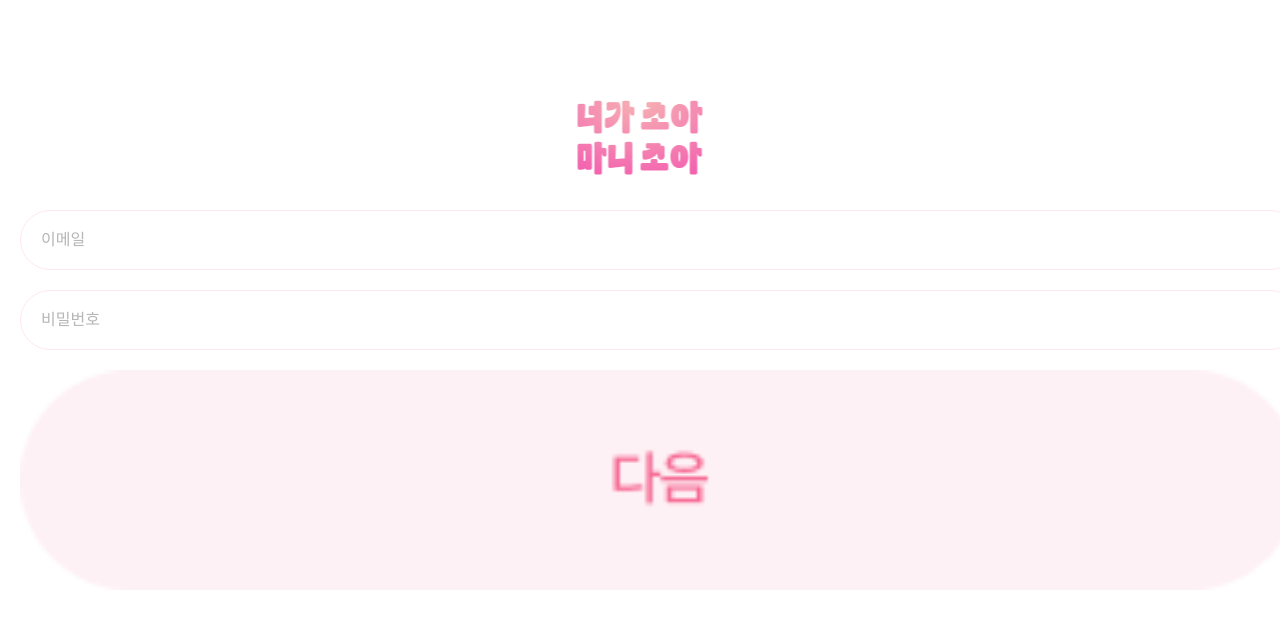
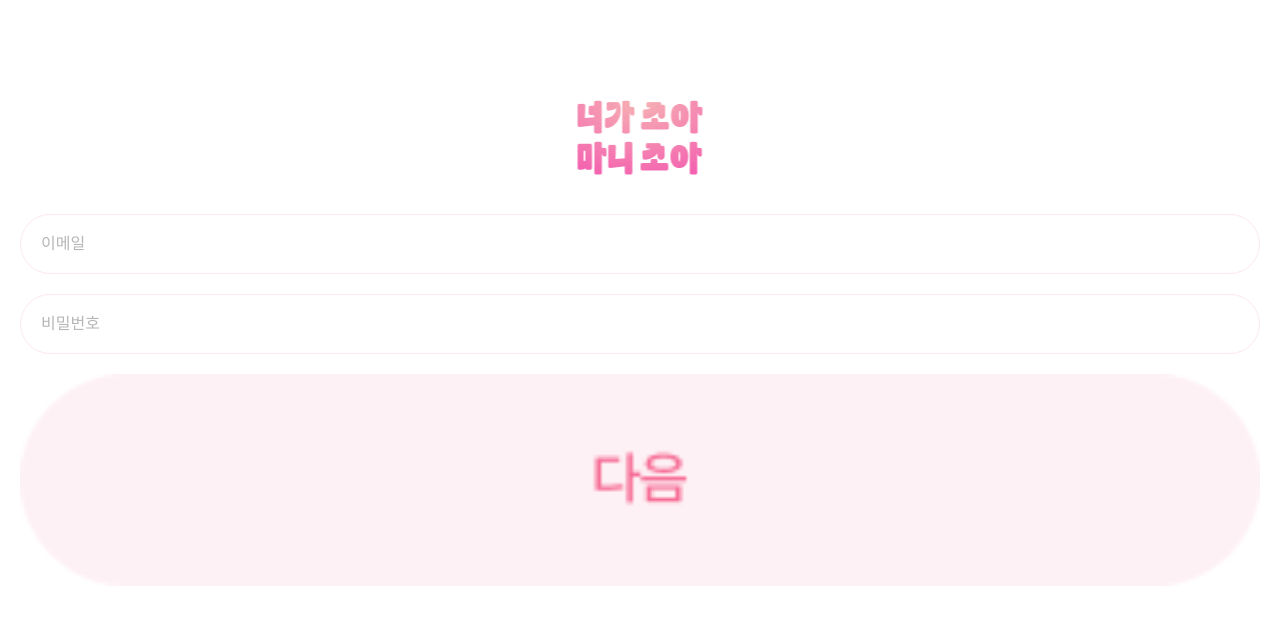
Before and after one commit to oshi-joa/neogajoa_Frontend, a React (Create React App) app: page / in a window 1280 px wide. Shown: the top 628 px of the page. Built offline with nearby package versions, Linux system fonts and the light colour scheme.

Commit message:
ㅣㅏㅣㅏㅓ

```diff
--- a/src/App.tsx
+++ b/src/App.tsx
@@ -12,7 +12,7 @@ const App = () => {
 };
 
 const S_Wrapper = styled.div`
-  margin: 0px 20px;
+  padding: 0px 20px;
   width: 100vw;
   height: 100vh;
 `;
--- a/src/global.css
+++ b/src/global.css
@@ -8,6 +8,13 @@
   box-sizing: border-box;
   font-family: 'Pretendard';
 }
+
+html {
+  width: 100vw;
+  height: 100vh;
+  box-sizing: border-box;
+}
+
 /* HTML5 display-role reset for older browsers */
 article,
 aside,
--- a/src/router.tsx
+++ b/src/router.tsx
@@ -20,6 +20,7 @@ const Router = () => {
         <Route path="/community" element={<Community />} />
         <Route path="/signup" element={<Signup />} />
         <Route path="/code" element={<Code />} />
+        <Route path="/login" element={<Login />} />
       </Routes>
     </>
   );
```
